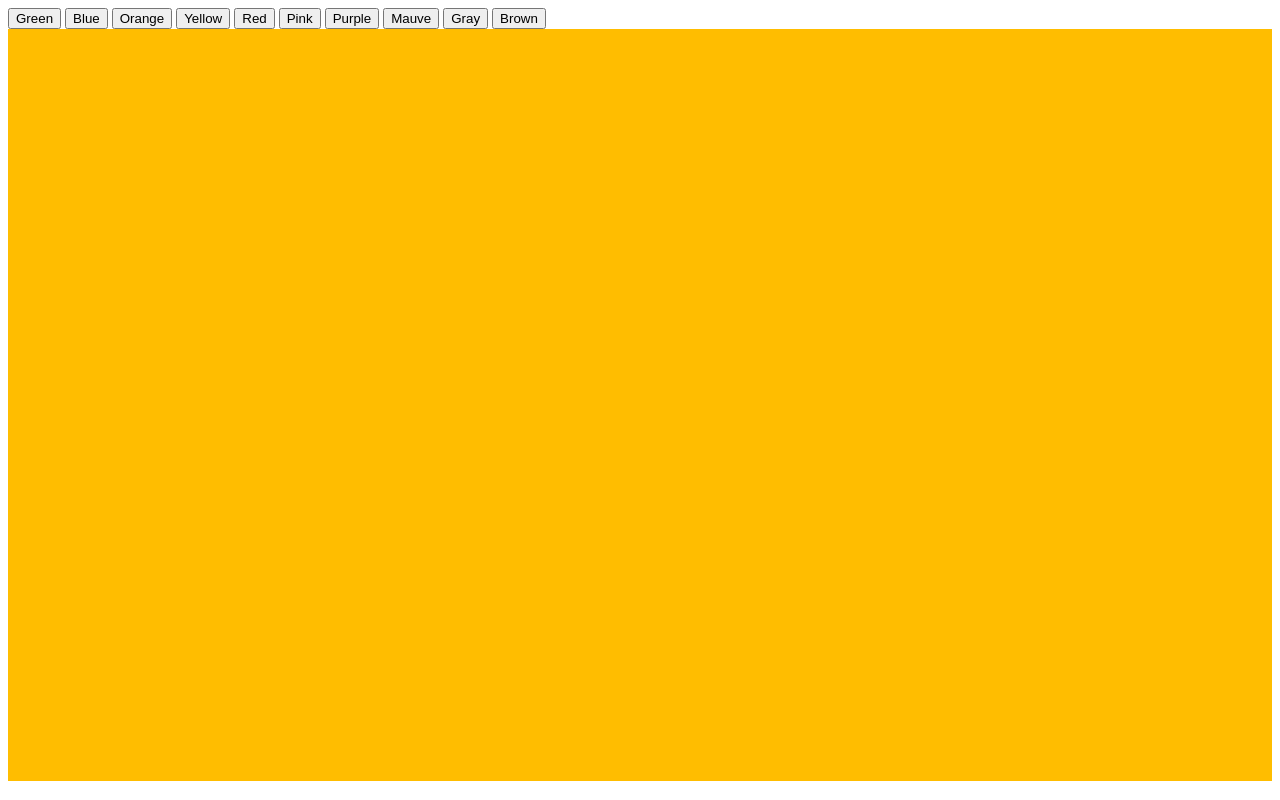
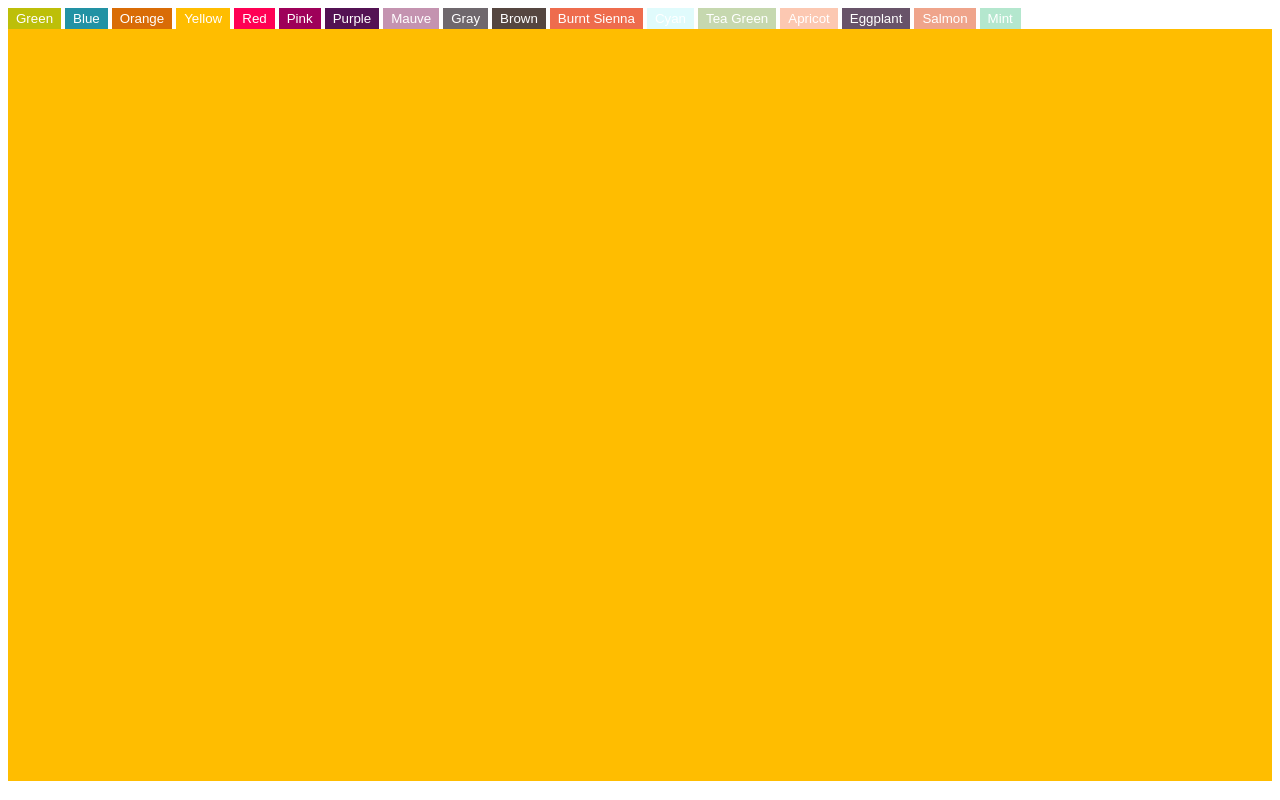
Before and after one commit to KJWilliamson/background-colors, a plain HTML site: page index.html in a window 1280 px wide. Drawn offline with Linux system fonts and the light colour scheme.

Commit message:
added more colors and added border color

```diff
--- a/index.html
+++ b/index.html
@@ -19,6 +19,13 @@
         <button id="mauve_button">Mauve</button>
         <button id="gray_button">Gray</button>
         <button id="brown_button">Brown</button>
+        <button id="sienna_button">Burnt Sienna</button>
+        <button id="cyan_button">Cyan</button>
+        <button id="tea_button">Tea Green</button>
+        <button id="apricot_button">Apricot</button>
+        <button id="eggplant_button">Eggplant</button>
+        <button id="salmon_button">Salmon</button>
+        <button id="mint_button">Mint</button>
         <div id="color_box" class="yellow"></div>
 
         <script src="script.js" async defer></script>
--- a/script.js
+++ b/script.js
@@ -49,3 +49,39 @@ const brown_button = document.getElementById("brown_button");
 brown_button.onclick = function () {
   color_box.className = "brown";
 };
+
+
+const sienna_button = document.getElementById('sienna_button');
+sienna_button.onclick = function () {
+    color_box.className = "sienna";
+};
+
+const cyan_button = document.getElementById("cyan_button");
+cyan_button.onclick = function () {
+    color_box.className = "cyan";
+};
+
+const tea_button = document.getElementById("tea_button");
+tea_button.onclick = function () {
+  color_box.className = "tea";
+};
+
+const apricot_button = document.getElementById("apricot_button");
+apricot_button.onclick = function () {
+    color_box.className = "apricot";
+};
+
+const eggplant_button = document.getElementById("eggplant_button");
+eggplant_button.onclick = function () {
+    color_box.className = "eggplant";
+};
+
+const salmon_button = document.getElementById("salmon_button");
+salmon_button.onclick = function () {
+    color_box.className = "salmon";
+};
+
+const mint_button = document.getElementById("mint_button");
+mint_button.onclick = function () {
+    color_box.className = "mint";
+};
--- a/style.css
+++ b/style.css
@@ -1,41 +1,173 @@
 #color_box {
+  /*
+    height: 100vh; means the height of this element is equal to 100% of the viewport height.
+    height: calc() is just used to calculate the value inside the parenthesis.
+Example height: calc(100vh - 60px);
+Here the height will be lesser by 60px in viewport height.
+    */
   min-height: calc(100vh - 3rem);
   }
 
-  .green {
+#green_button {
+    background: #bdbf09;
+    color: white;
+    border: #bdbf09 solid 2px;
+  }
+.green {
     background: #bdbf09;
   }
-  .blue {
+
+#blue_button {
+    background: #2292a4;
+    color: white;
+    border: #2292a4 solid 2px;
+}
+.blue {
     background: #2292a4;
   }
+
+  #orange_button {
+    background: #d96c06;
+    color: white;
+    border: #d96c06 2px solid;
+}
   .orange {
     background: #d96c06;
   }
 
+  #yellow_button {
+    background: #ffbd00;
+    color: white;
+    border: #ffbd00 2px solid;
+}
   .yellow {
     background: #ffbd00;
   }
 
+  #red_button {
+    background: #ff0054;
+    color: white;
+    border: #ff0054 2px solid;
+}
   .red {
     background: #ff0054;
   }
 
+  #pink_button {
+    background: #9e0059;
+    color: white;
+    border: #9e0059 2px solid;
+}
   .pink {
     background: #9e0059;
   }
 
+  #purple_button {
+    background: #531253;
+    color: white;
+    border: #531253 2px solid;
+}
   .purple {
     background: #531253;
   }
 
+  #mauve_button {
+    background: #c493b0;
+    color: white;
+    border: #c493b0 2px solid;
+}
   .mauve {
     background: #c493b0;
   }
 
+  #gray_button {
+    background: #6f686d;
+    color: white;
+    border: #6f686d 2px solid;
+}
   .gray {
     background: #6f686d;
   }
 
+  #brown_button {
+    background: #554640;
+    color: white;
+    border: #554640 2px solid;
+}
   .brown {
     background: #554640;
   }
+
+  #sienna_button {
+    background: #ee6c4d;
+    color: white;
+    border: #ee6c4d solid 2px;
+  }
+
+  .sienna {
+    background: #ee6c4d;
+  }
+
+#cyan_button {
+  background: #e0fbfc;
+  color: white;
+  border: #e0fbfc 2px solid;
+}
+
+.cyan {
+  background: #e0fbfc;
+}
+
+
+#tea_button {
+  background: #c6d8af;
+  color: white;
+  border: #c6d8af 2px solid;
+}
+
+.tea {
+  background: #c6d8af;
+}
+
+
+#apricot_button {
+  background: #fcc8b2;
+  color: white;
+  border: #fcc8b2 2px solid;
+}
+
+.apricot {
+  background: #fcc8b2;
+}
+
+
+#eggplant_button {
+  background: #685369;
+  color: white;
+  border: #685369 2px solid;
+}
+
+.eggplant {
+  background: #685369;
+}
+
+
+#salmon_button {
+  background: #efa48b;
+  color: white;
+  border: #efa48b 2px solid;
+}
+
+.salmon {
+  background: #efa48b;
+}
+
+#mint_button {
+  background: #b4e7ce;
+  color: white;
+  border: #b4e7ce 2px solid;
+}
+
+.mint {
+  background: #b4e7ce;
+}
```
